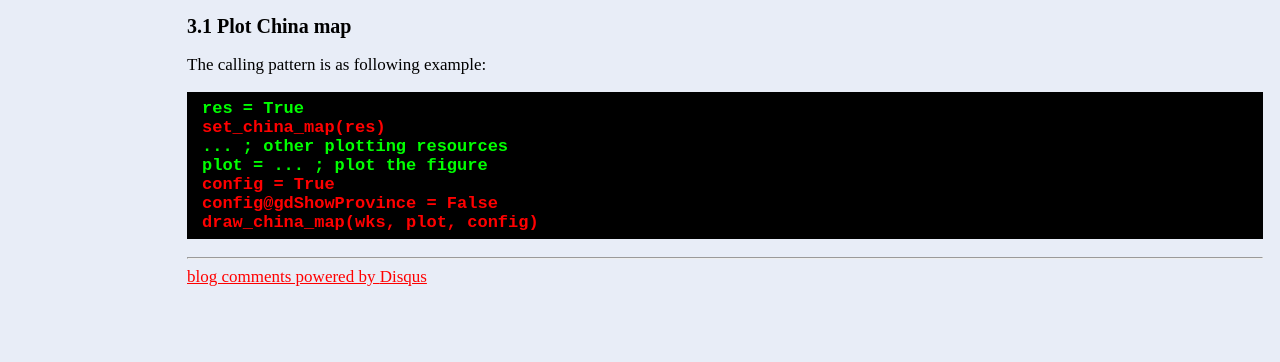
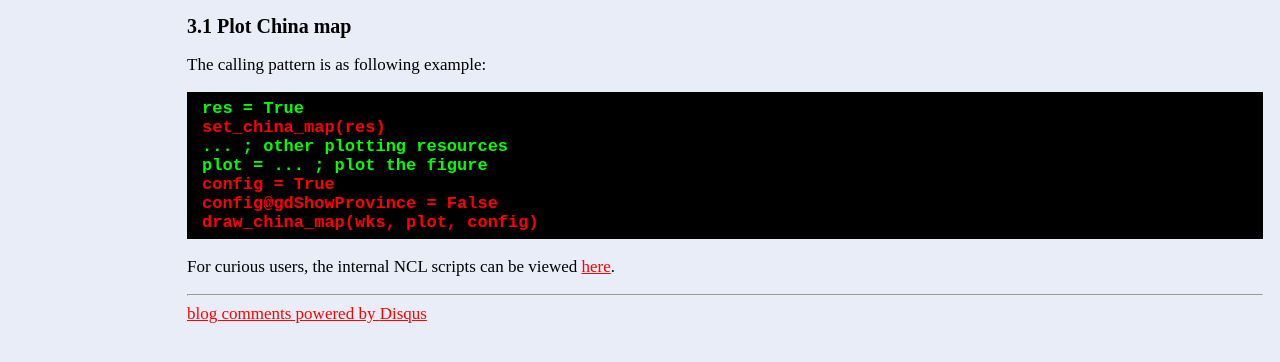
Before and after one commit to huyong1109/geodiag, a Jekyll site: the page built from documentation.html, in a window 1280 px wide, cut to the strip 324-686 px from the top of the page. Built offline with Jekyll 4.4.1, drawn with Linux system fonts in a browser that asks for light colours; comment, search, counter and statistics services are not loaded.

Commit message:
Add the link to internal scripts

```diff
--- a/documentation.html
+++ b/documentation.html
@@ -29,5 +29,7 @@ comments: true
 			draw_china_map(wks, plot, config)
 			</font>
 		</div>
+		For curious users, the internal NCL scripts can be viewed
+		<a href="https://github.com/lasg-model/geodiag/blob/master/scripts/utils/geodiag_plot_utils.ncl#L380">here</a>.
 	</p>
 </p>
```
